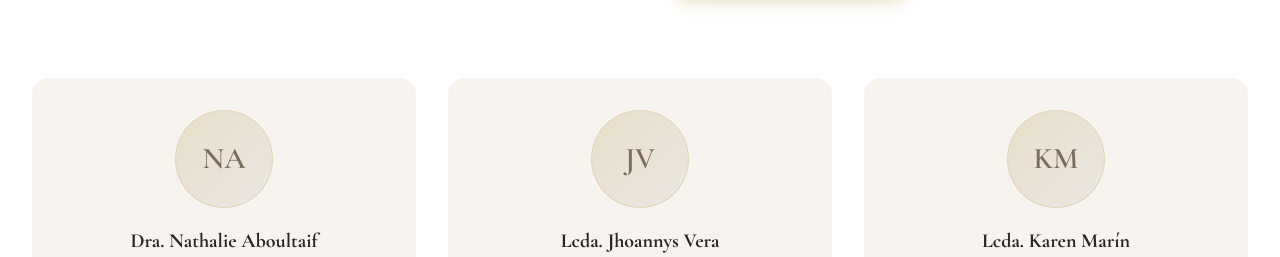
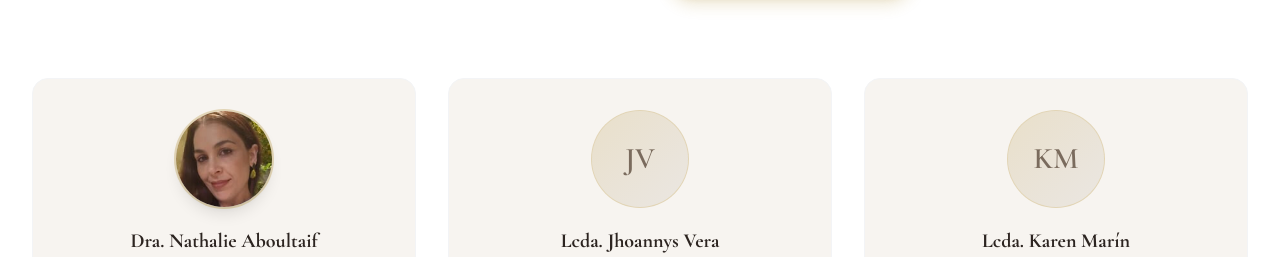
Before and after one commit to yhas1984/PlenaClinic, a Next.js app: page / in a window 1280 px wide. Shown: the part 3399-3656 px from the top of the page. Built offline with nearby package versions, Linux system fonts and the light colour scheme.

Commit message:
feat: avatar de la Dra. Nathalie Aboultaif con su foto de perfil de Instagram

```diff
--- a/src/components/Team.tsx
+++ b/src/components/Team.tsx
@@ -3,7 +3,7 @@ import Image from "next/image";
 // Miembros con cargo real. Los que aún no tienen foto usan avatar de iniciales.
 const members = [
   {
-    initials: "NA",
+    photo: "/team/dra_nathalie_300.jpg",
     name: "Dra. Nathalie Aboultaif",
     role: "Otorrinolaringóloga",
     extra: "Maestría en Medicina Hiperbárica",
@@ -28,6 +28,23 @@ function InitialsAvatar({ initials }: { initials: string }) {
       </span>
     </div>
   );
+}
+
+function MemberAvatar({ m }: { m: (typeof members)[number] }) {
+  if (m.photo) {
+    return (
+      <div className="w-24 h-24 rounded-full overflow-hidden ring-2 ring-gold/30 mx-auto shadow-lg">
+        {/* eslint-disable-next-line @next/next/no-img-element */}
+        <img
+          src={m.photo}
+          alt={m.name}
+          className="w-full h-full object-cover"
+          loading="lazy"
+        />
+      </div>
+    );
+  }
+  return <InitialsAvatar initials={m.initials!} />;
 }
 
 export default function Team() {
@@ -134,7 +151,7 @@ export default function Team() {
               className={`bg-bg-cream rounded-2xl p-8 text-center hover:shadow-xl transition-all duration-300 hover:-translate-y-2 border border-gray-100 animate-on-scroll delay-${i + 1}`}
             >
               <div className="mb-5">
-                <InitialsAvatar initials={m.initials} />
+                <MemberAvatar m={m} />
               </div>
               <h3
                 className="text-xl font-bold text-text-dark mb-1"
```
Also changed, not shown: public/team/dra_nathalie.jpg (added), public/team/dra_nathalie_300.jpg (added).
